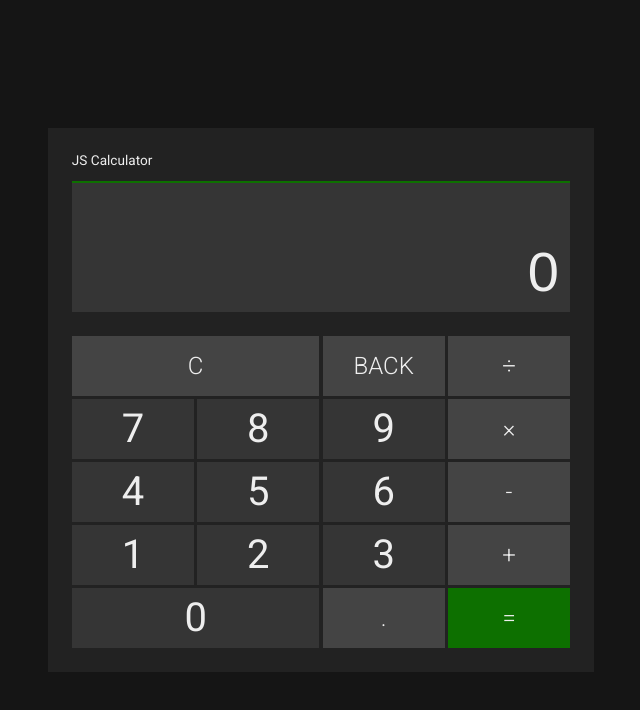
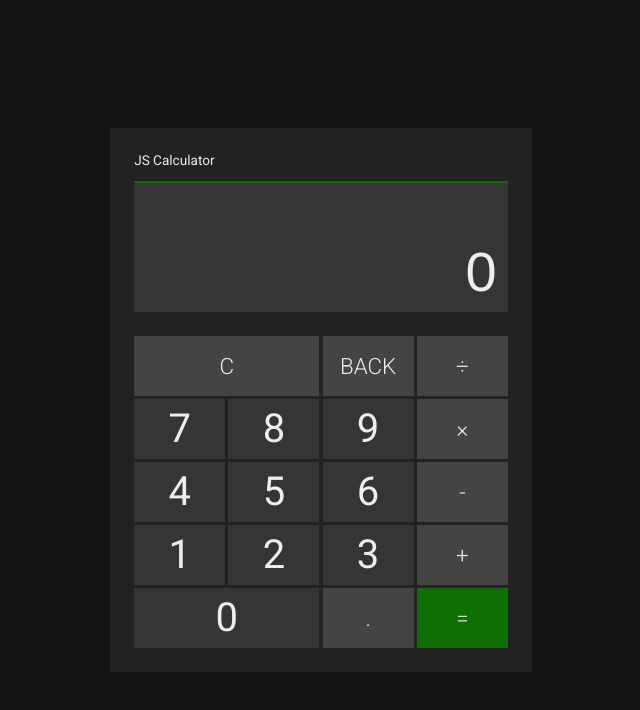
Before and after one commit to DANIILNEDOSTUP/js-calculator, a plain HTML site: page index.html in a window 1280 px wide. Shown: the whole page, without its empty margins (319-959 px from the left). Drawn offline with Linux system fonts and the light colour scheme.

Commit message:
Add CSS classes for keyboard handling and final touches

```diff
--- a/index.html
+++ b/index.html
@@ -14,19 +14,19 @@
         <div class="calc-body">
           <div class="calc-btn clear">C</div>
           <div class="calc-btn backspace">BACK</div>
-          <div class="calc-btn operator">÷</div>
+          <div class="calc-btn operator divide">÷</div>
           <div class="calc-btn num">7</div>
           <div class="calc-btn num">8</div>
           <div class="calc-btn num">9</div>
-          <div class="calc-btn operator">×</div>
+          <div class="calc-btn operator multiply">×</div>
           <div class="calc-btn num">4</div>
           <div class="calc-btn num">5</div>
           <div class="calc-btn num">6</div>
-          <div class="calc-btn operator">-</div>
+          <div class="calc-btn operator substract">-</div>
           <div class="calc-btn num">1</div>
           <div class="calc-btn num">2</div>
           <div class="calc-btn num">3</div>
-          <div class="calc-btn operator">+</div>
+          <div class="calc-btn operator add">+</div>
           <div class="calc-btn num zero">0</div>
           <div class="calc-btn dot">.</div>
           <div class="calc-btn equal">=</div>
--- a/style.css
+++ b/style.css
@@ -34,7 +34,7 @@ body {
 }
 
 .calc-display {
-  width: 16ch;
+  width: 12ch;
   margin-bottom: 1.5rem;
   border-top: 2px solid #0d7000;
   padding: 3.5rem 0.7rem 0.5rem 2rem;
@@ -81,7 +81,7 @@ body {
 .dot,
 .equal {
   background-color: #444;
-  font-size: 1.5em;
+  font-size: 1.4em;
   font-weight: 300;
 }
 
```
